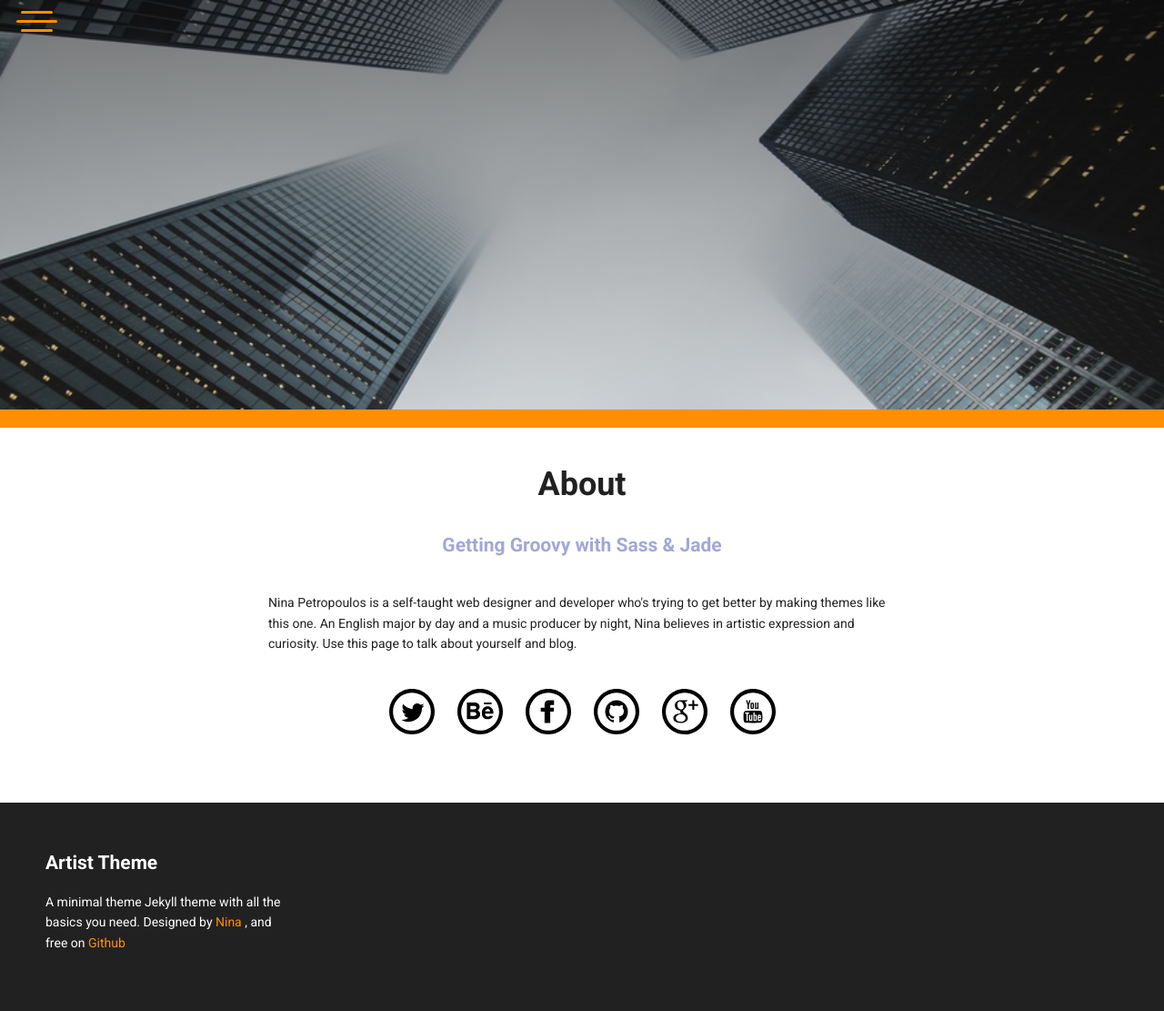
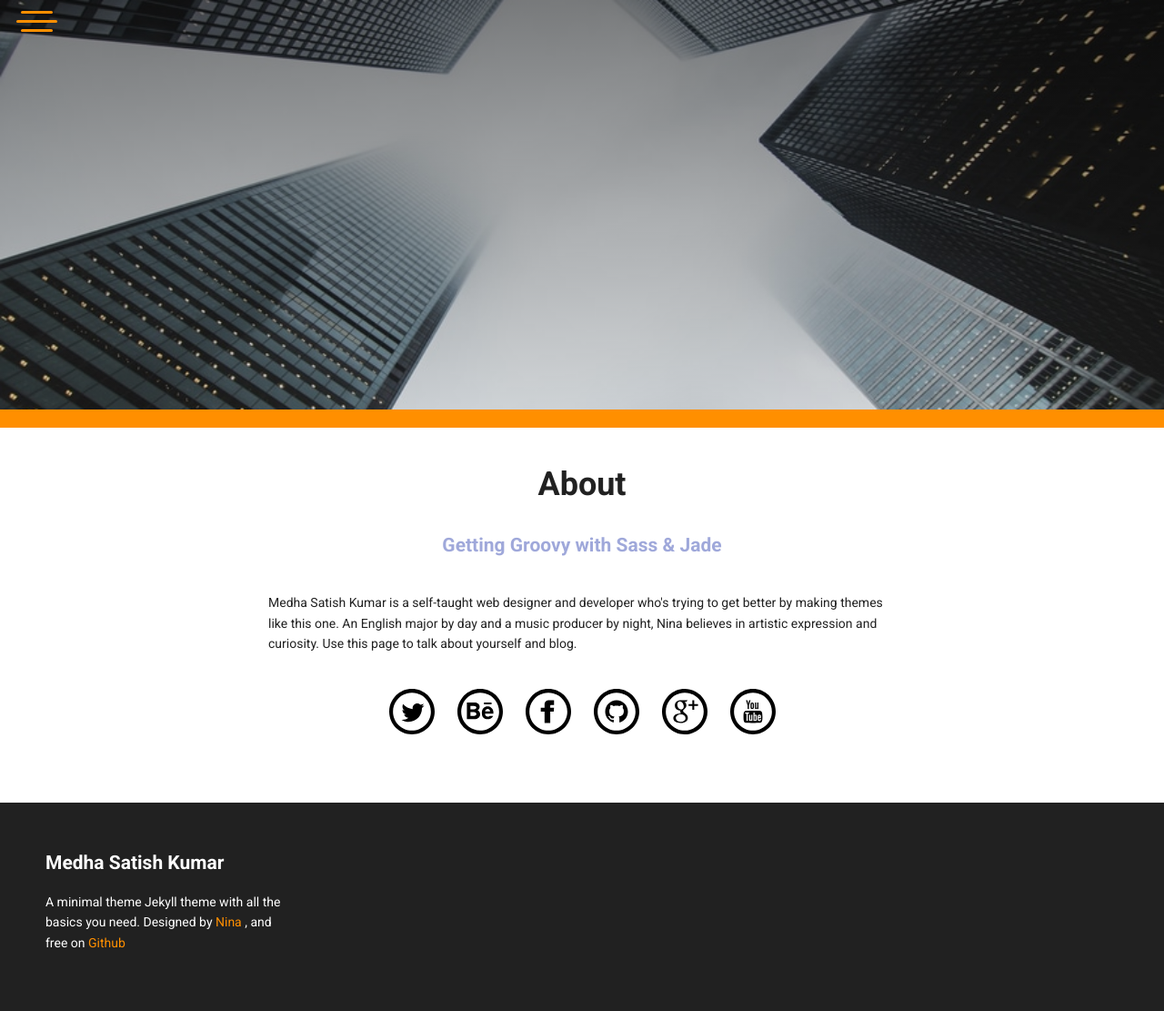
Before and after one commit to medhaskumar/medhaskumar.github.io, a Jekyll site: the page built from about.html, in a window 1280 px wide. Shown: the whole page at 91% size. Built offline with Jekyll 4.4.1, drawn with Linux system fonts in a browser that asks for light colours; nearby versions of some CDN libraries; Markdown is read by kramdown in place of the engine named in the settings.

Commit message:
New Site

```diff
--- a/_config.yml
+++ b/_config.yml
@@ -4,8 +4,8 @@ highlighter: rouge # or rouge or null
 exclude: ["node_modules", "gulpfile.js", "package.json"]
 
 # Jekyll Defaults
-title: Artist Theme
-email: your-email@domain.com
+title: Medha Satish Kumar
+email: medhaskumar@gmail.comm
 description: A small and simple site I made to test out Jekyll. Watch out! I'm going to make a material design theme next!
 baseurl: "https://medhaskumar.github.io/" # the subpath of your site, e.g. /blog
 
@@ -20,4 +20,4 @@ facebook:
 google:
 
 author: Medha Satish Kumar
-authorBio: A English major by day, a musician by night, and a web developer because of the summer I was bored - my name's Nina and I hope you enjoy my Hello Portland theme, the second theme I've made with Jekyll.
+authorBio: A English major by day,
--- a/about.html
+++ b/about.html
@@ -23,7 +23,7 @@ title: About
   <h1 class='textCenter'>About</h1>
   <p class='big textCenter'><b class='accent'>Getting Groovy with Sass & Jade</b></p>
 
-  <p>Nina Petropoulos is a self-taught web designer and developer who's trying to get better by making themes like this one. An English major by day and a music producer by night, Nina believes in artistic expression and curiosity. Use this page to talk about yourself and blog.</p>
+  <p>Medha Satish Kumar is a self-taught web designer and developer who's trying to get better by making themes like this one. An English major by day and a music producer by night, Nina believes in artistic expression and curiosity. Use this page to talk about yourself and blog.</p>
 
   <!-- List you associated sites and social medias... -->
   <div class='flexbox-contain this justify-around icon-container'>
```
